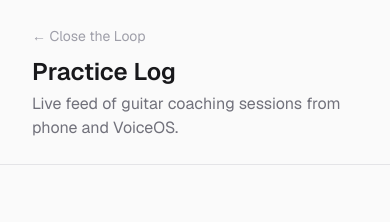
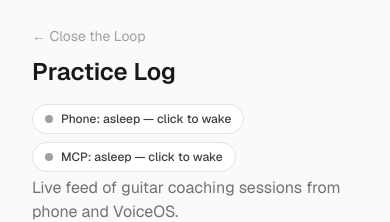
Before and after one commit to techadnank9/barge, a Next.js app in the folder web/: page /dashboard in a window 390 px wide. Shown: the top 222 px of the page. Built offline with nearby package versions, Linux system fonts and the light colour scheme; no server answers; the database is empty.

Commit message:
web: add phone/MCP wake+status buttons to dashboard

```diff
--- a/web/app/dashboard/page.tsx
+++ b/web/app/dashboard/page.tsx
@@ -3,6 +3,7 @@
 import Link from "next/link";
 import { useEffect, useState } from "react";
 import { supabase, PracticeEntry } from "@/lib/supabase";
+import ServiceStatus from "@/components/ServiceStatus";
 
 const SOURCE_LABEL: Record<PracticeEntry["source"], string> = {
   phone: "Phone",
@@ -60,9 +61,12 @@ export default function Dashboard() {
         >
           ← Close the Loop
         </Link>
-        <h1 className="text-2xl font-semibold text-zinc-900 dark:text-zinc-50 mt-2">
-          Practice Log
-        </h1>
+        <div className="flex flex-wrap items-start justify-between gap-4 mt-2">
+          <h1 className="text-2xl font-semibold text-zinc-900 dark:text-zinc-50">
+            Practice Log
+          </h1>
+          <ServiceStatus />
+        </div>
         <p className="text-zinc-500 dark:text-zinc-400 mt-1">
           Live feed of guitar coaching sessions from phone and VoiceOS.
         </p>
--- /dev/null
+++ b/web/components/ServiceStatus.tsx
@@ -0,0 +1,68 @@
+"use client";
+
+import { useCallback, useEffect, useState } from "react";
+
+const SERVICES = [
+  { key: "phone", label: "Phone", url: "https://close-the-loop-phone.onrender.com/" },
+  { key: "mcp", label: "MCP", url: "https://close-the-loop-mcp.onrender.com/" },
+] as const;
+
+type Status = "checking" | "awake" | "asleep";
+
+const DOT: Record<Status, string> = {
+  checking: "bg-amber-500 animate-pulse",
+  awake: "bg-emerald-500",
+  asleep: "bg-zinc-400 dark:bg-zinc-500",
+};
+
+const LABEL: Record<Status, string> = {
+  checking: "waking…",
+  awake: "awake",
+  asleep: "asleep — click to wake",
+};
+
+function ServiceButton({ label, url }: { label: string; url: string }) {
+  const [status, setStatus] = useState<Status>("checking");
+
+  // Pings the real endpoint (no client-side timeout) so a sleeping Render
+  // free-tier service actually gets woken, not just probed.
+  const ping = useCallback(async () => {
+    setStatus("checking");
+    try {
+      await fetch(url, { mode: "no-cors", cache: "no-store" });
+      setStatus("awake");
+    } catch {
+      setStatus("asleep");
+    }
+  }, [url]);
+
+  useEffect(() => {
+    ping();
+    // Re-ping periodically — doubles as a keep-warm heartbeat while the
+    // dashboard tab is open.
+    const id = setInterval(ping, 60000);
+    return () => clearInterval(id);
+  }, [ping]);
+
+  return (
+    <button
+      onClick={ping}
+      disabled={status === "checking"}
+      title={url}
+      className="flex items-center gap-2 rounded-full border border-zinc-200 dark:border-zinc-800 bg-white dark:bg-zinc-950 px-3 py-1.5 text-xs font-medium text-zinc-700 dark:text-zinc-300 disabled:cursor-default enabled:hover:bg-zinc-50 dark:enabled:hover:bg-zinc-900 transition-colors"
+    >
+      <span className={`w-2 h-2 rounded-full shrink-0 ${DOT[status]}`} />
+      {label}: {LABEL[status]}
+    </button>
+  );
+}
+
+export default function ServiceStatus() {
+  return (
+    <div className="flex flex-wrap gap-2">
+      {SERVICES.map((s) => (
+        <ServiceButton key={s.key} label={s.label} url={s.url} />
+      ))}
+    </div>
+  );
+}
```
